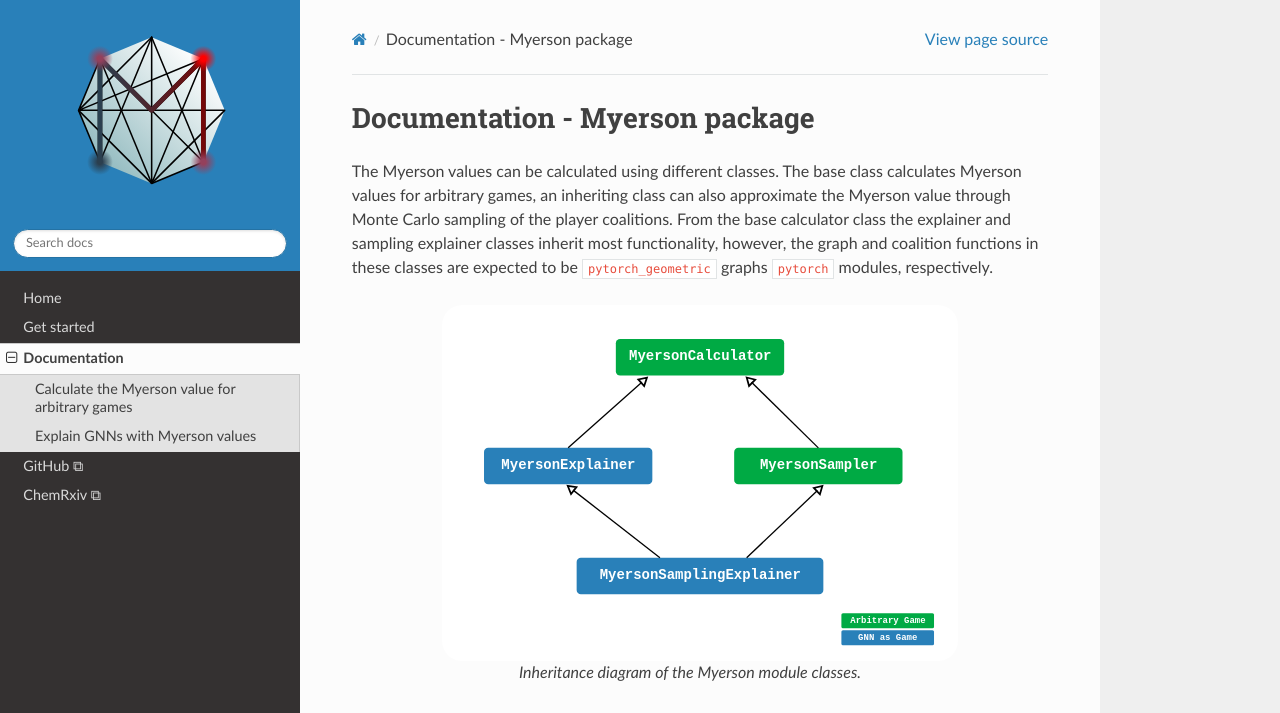
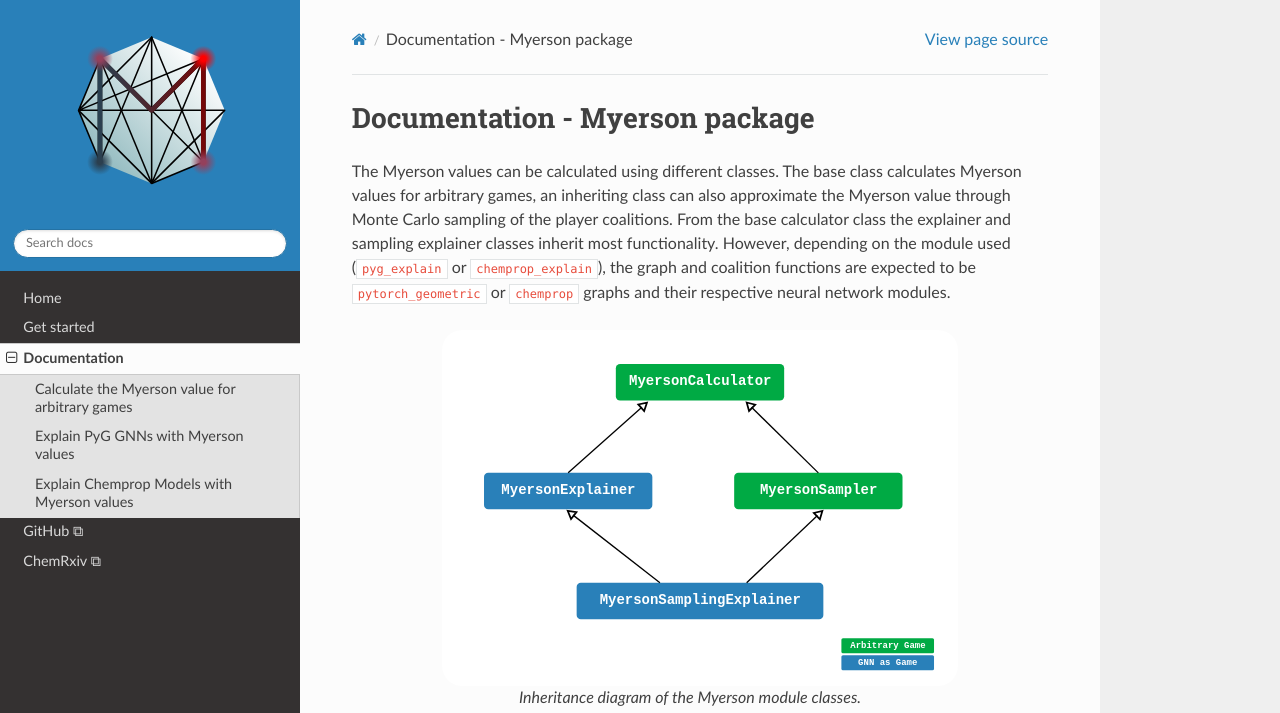
Before and after one commit to SamuelHomberg/myerson, a Sphinx documentation site: the page built from docs/source/documentation.rst, in a window 1280 px wide and 1400 px high. Shown: the top 713 px of the window. Built offline with Sphinx 7.4.7 and the Read the Docs theme 3.1.0, drawn with Linux system fonts in a browser that asks for light colours; some of the changed text lies outside the part shown.

Commit message:
Update docs with new structure and chemprop integration

```diff
--- a/docs/source/documentation.rst
+++ b/docs/source/documentation.rst
@@ -4,9 +4,9 @@
 The Myerson values can be calculated using different classes.
 The base class calculates Myerson values for arbitrary games, an inheriting class
 can also approximate the Myerson value through Monte Carlo sampling of the player coalitions.
-From the base calculator class the explainer and sampling explainer classes inherit most functionality,
-however, the graph and coalition functions in these classes are expected to be ``pytorch_geometric`` graphs
-``pytorch`` modules, respectively.
+From the base calculator class the explainer and sampling explainer classes inherit most functionality.
+However, depending on the module used (``pyg_explain`` or ``chemprop_explain``), the graph and coalition functions
+are expected to be ``pytorch_geometric`` or ``chemprop`` graphs and their respective neural network modules.
 
 .. figure:: images/inheritance_diagram.svg
    :scale: 75 %
@@ -24,13 +24,36 @@
 .. autoclass:: myerson.MyersonSampler
     :members:
 
-Explain GNNs with Myerson values
---------------------------------
+Explain PyG GNNs with Myerson values
+------------------------------------
 
-.. autofunction:: myerson.explain
+.. autofunction:: myerson.pyg_explain.explain
 
-.. autoclass:: myerson.MyersonExplainer
+.. autoclass:: myerson.pyg_explain.MyersonExplainer
     :members:
 
-.. autoclass:: myerson.MyersonSamplingExplainer
+.. autoclass:: myerson.pyg_explain.MyersonSamplingExplainer
     :members:
+
+.. autoclass:: myerson.pyg_explain.MyersonClassExplainer
+    :members:
+
+.. autoclass:: myerson.pyg_explain.MyersonSamplingClassExplainer
+    :members:
+
+Explain Chemprop Models with Myerson values
+-------------------------------------------
+
+.. autofunction:: myerson.chemprop_explain.explain
+
+.. autoclass:: myerson.chemprop_explain.MyersonExplainer
+    :members:
+
+.. autoclass:: myerson.chemprop_explain.MyersonSamplingExplainer
+    :members:
+
+.. autoclass:: myerson.chemprop_explain.MyersonClassExplainer
+    :members:
+
+.. autoclass:: myerson.chemprop_explain.MyersonSamplingClassExplainer
+    :members:
--- a/docs/source/get_started.rst
+++ b/docs/source/get_started.rst
@@ -169,14 +169,14 @@
     print(f"Exact Myerson values: {my_values}")
     print(f"Sampled Myerson values: {my_values_sampled}")
 
-Explain a GNN Prediction
-^^^^^^^^^^^^^^^^^^^^^^^^
+Explain a PyG GNN Prediction
+^^^^^^^^^^^^^^^^^^^^^^^^^^^^
 
 .. code-block:: python
 
     import torch
     import torch_geometric
-    from myerson import MyersonExplainer, MyersonSamplingExplainer
+    from myerson.pyg_explain import MyersonExplainer, MyersonSamplingExplainer
 
     # define or load a graph to be explained
     edge_index = torch.tensor([[0, 1, 1, 2],
--- a/docs/source/index.rst
+++ b/docs/source/index.rst
@@ -14,8 +14,8 @@
 
 A graph neural network (GNN) can be treated as a coalition function for a game
 and the Myerson values can be used as feature attribution explanations to understand
-a model prediction. This package also implements Methods to explain `PyG <https://pyg.org//>`_
-GNNs with Myerson values.
+a model prediction. This package also implements methods to explain `PyG <https://pyg.org/>`_
+GNNs and `Chemprop <https://chemprop.readthedocs.io/>`_ models with Myerson values.
 
 Calculating the Myerson value scales exponentially with bigger graphs / more players.
 Therfore, Monte Carlo sampling techniques were implemented to approximate the Myerson values.
```
